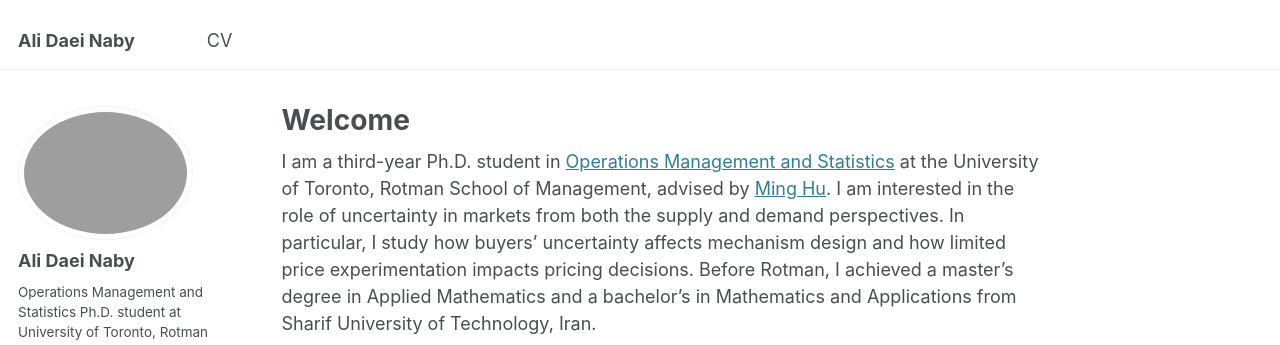
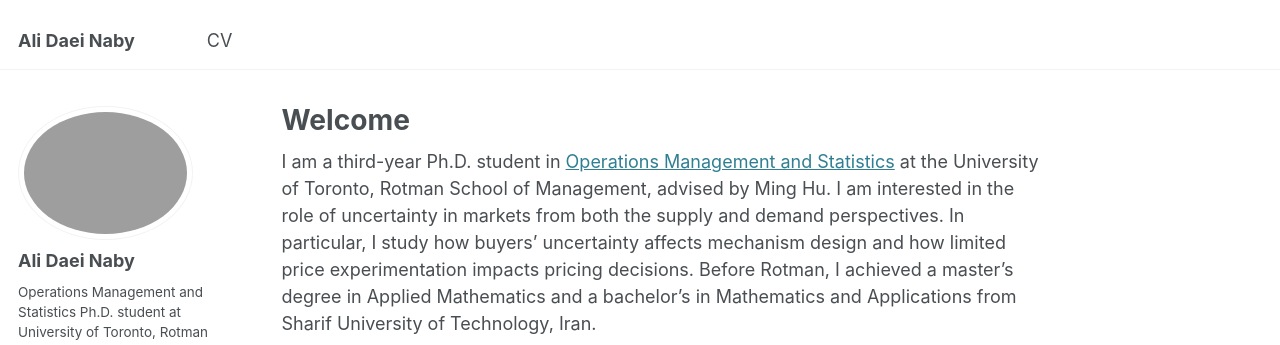
Before and after one commit to alidaeinaby/alidaeinaby.github.io, a Jekyll site: the page built from _pages/about.md, in a window 1280 px wide and 1017 px high. Shown: the top 345 px of the window. Built offline with Jekyll 4.4.1, drawn with Linux system fonts in a browser that asks for light colours; some web fonts are replaced; part of the change alters nothing that is shown.

```diff
--- a/_pages/about.md
+++ b/_pages/about.md
@@ -7,7 +7,7 @@ redirect_from:
   - /about.html
 ---
 
-I am a third-year Ph.D. student in [Operations Management and Statistics](https://www.rotman.utoronto.ca/programs/phd-program/major-areas-of-study/opm-accordions/) at the University of Toronto, Rotman School of Management, advised by [Ming Hu](https://discover.research.utoronto.ca/21567-ming-hu). I am interested in the role of uncertainty in markets from both the supply and demand perspectives. In particular, I study how buyers' uncertainty affects mechanism design and how limited price experimentation impacts pricing decisions. Before Rotman, I achieved a master's degree in Applied Mathematics and a bachelor's in Mathematics and Applications from Sharif University of Technology, Iran.
+I am a third-year Ph.D. student in [Operations Management and Statistics](https://www.rotman.utoronto.ca/programs/phd-program/major-areas-of-study/opm-accordions/) at the University of Toronto, Rotman School of Management, advised by Ming Hu. I am interested in the role of uncertainty in markets from both the supply and demand perspectives. In particular, I study how buyers' uncertainty affects mechanism design and how limited price experimentation impacts pricing decisions. Before Rotman, I achieved a master's degree in Applied Mathematics and a bachelor's in Mathematics and Applications from Sharif University of Technology, Iran.
 
 Ongoing Work
 ======
```
